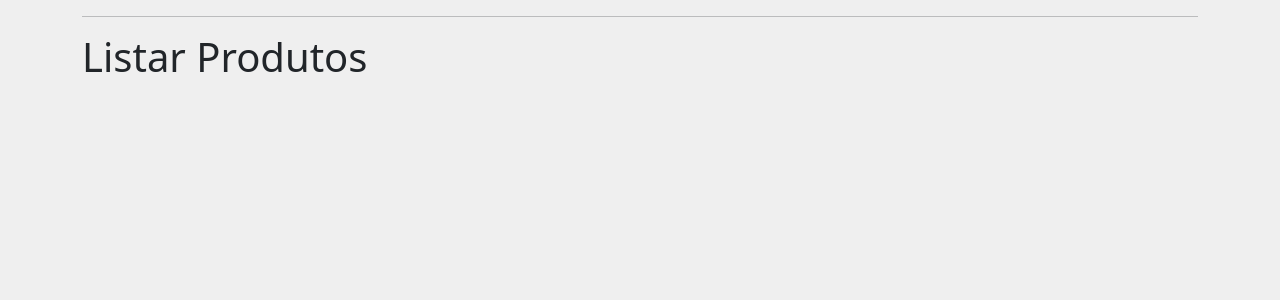
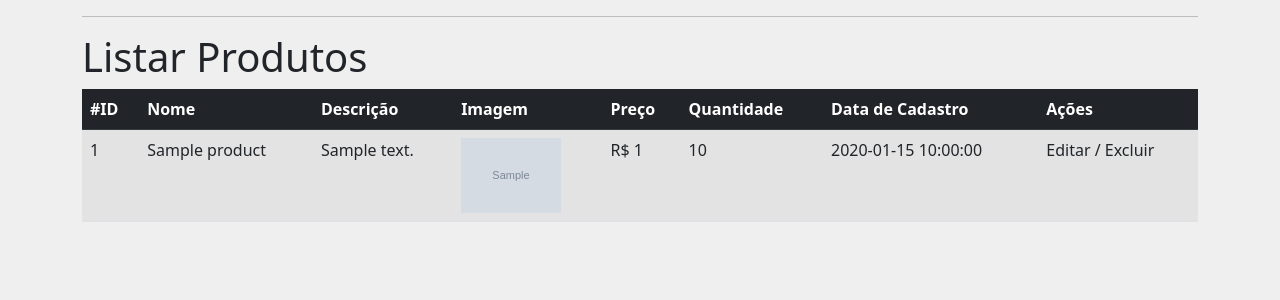
Before and after one commit to bielmariano/beacademy-devstart-php-db, a PHP site: page /produtos in a window 1280 px wide. Shown: the part 54-354 px from the top of the page. Run offline with PHP 8.4, Linux system fonts and the light colour scheme; tables that the repository leaves empty hold one stand-in row (values such as "Sample post"); grey boxes marked "Sample" are stand-in pictures.

Commit message:
Aula 17 | Listar Produto

```diff
--- a/projeto-final/src/Controller/ProductController.php
+++ b/projeto-final/src/Controller/ProductController.php
@@ -3,6 +3,8 @@
 declare(strict_types=1);
 
 namespace App\Controller;
+
+use App\Connection\Connection;
 
 // mesmo sem este use funcionaria pois eles estão dentro da mesma pasta, conseguem se comunicar por isso.
 use App\Controller\AbstractController;
@@ -10,7 +12,12 @@ use App\Controller\AbstractController;
 class ProductController extends AbstractController {
     public function listAction(): void
     {
-        parent::render('product/list');
+        $con = Connection::getConnection();
+        $result = $con->prepare('SELECT * FROM tb_product');
+        $result->execute();
+
+
+        parent::render('product/list',$result);
     }
 
     public function addAction(): void
--- a/projeto-final/src/View/product/list.php
+++ b/projeto-final/src/View/product/list.php
@@ -1 +1,39 @@
 <h1>Listar Produtos</h1>
+
+<table class="table table-hover table-striped">
+    <thead class="table-dark">
+        <tr>
+            <th>#ID</th>
+            <th>Nome</th>
+            <th>Descrição</th>
+            <th>Imagem</th>
+            <th>Preço</th>
+            <th>Quantidade</th>
+            <th>Data de Cadastro</th>
+            <th>Ações</th>
+        </tr>
+    </thead>
+
+    <tbody>
+        <?php
+        while($product = $data->fetch(\PDO::FETCH_ASSOC)) {
+            extract($product);
+            echo "
+            <tr>
+            <td>{$id}</td>
+            <td>{$name}</td>
+            <td>{$description}</td>
+            <td><img width='100px' src='{$photo}'></td>
+            <td>R$ {$value}</td>
+            <td>{$quantity}</td>
+            <td>{$created_at}</td>
+            <td>
+            Editar / Excluir
+            </td>
+            </tr>
+            ";
+        }
+        ?>
+    </tbody>
+
+</table>
```
Also changed, not shown: projeto-final/db/db_store.sql (+7 -5 lines).
